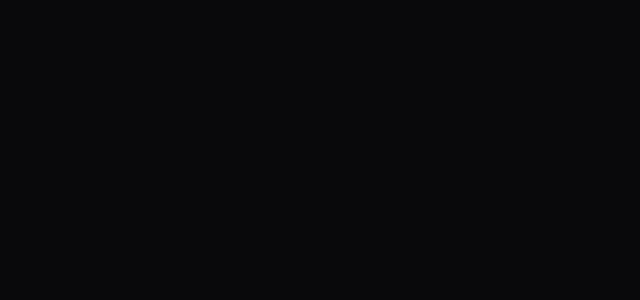
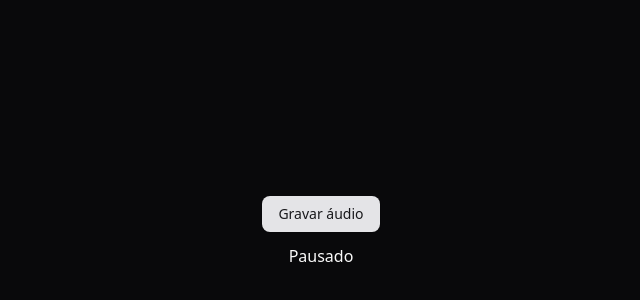
Before and after one commit to andersonkaiti/nlw-agents-web, a React (Vite) app: page /room/1/audio in a window 1280 px wide. Before the commit this address had no page. Shown: the part 168-468 px from the top of the page, without its empty margins (319-959 px from the left). Built offline with nearby package versions, Linux system fonts and the light colour scheme.

Commit message:
:sparkles: feat: add RecordRoomAudio component for audio recording functionality in rooms

```diff
--- a/package.json
+++ b/package.json
@@ -28,6 +28,7 @@
   },
   "devDependencies": {
     "@biomejs/biome": "2.0.6",
+    "@types/dom-speech-recognition": "^0.0.6",
     "@types/node": "^24.0.10",
     "@types/react": "^19.1.8",
     "@types/react-dom": "^19.1.6",
--- a/src/app.tsx
+++ b/src/app.tsx
@@ -1,6 +1,7 @@
 import { QueryClient, QueryClientProvider } from '@tanstack/react-query'
 import { BrowserRouter, Route, Routes } from 'react-router-dom'
 import { CreateRoom } from './pages/create-room'
+import { RecordRoomAudio } from './pages/record-room-audio'
 import { Room } from './pages/room'
 
 const queryClient = new QueryClient()
@@ -12,6 +13,7 @@ export function App() {
         <Routes>
           <Route element={<CreateRoom />} index />
           <Route element={<Room />} path="/room/:roomId" />
+          <Route element={<RecordRoomAudio />} path="/room/:roomId/audio" />
         </Routes>
       </BrowserRouter>
     </QueryClientProvider>
--- /dev/null
+++ b/src/pages/record-room-audio.tsx
@@ -0,0 +1,91 @@
+import { Button } from '@/components/ui/button'
+import { useRef, useState } from 'react'
+import { Navigate, useParams } from 'react-router-dom'
+
+type RoomParams = {
+  roomId: string
+}
+
+const isRecordingSupported =
+  !!navigator.mediaDevices &&
+  typeof navigator.mediaDevices.getUserMedia === 'function' &&
+  typeof window.MediaRecorder === 'function'
+
+export function RecordRoomAudio() {
+  const params = useParams<RoomParams>()
+
+  const [isRecording, setIsRecording] = useState(false)
+  const recorder = useRef<MediaRecorder | null>(null)
+
+  function stopRecording() {
+    setIsRecording(false)
+
+    if (recorder.current && recorder.current.state !== 'inactive') {
+      recorder.current.stop()
+    }
+  }
+
+  async function uploadAudio(blob: Blob) {
+    const formData = new FormData()
+
+    formData.append('file', blob, 'audio.webm')
+
+    await fetch(`http://localhost:3333/rooms/${params.roomId}/audio`, {
+      method: 'POST',
+      body: formData,
+    })
+  }
+
+  async function startRecording() {
+    if (!isRecordingSupported) {
+      alert('O seu navegador não suporta gravação de áudio.')
+      return
+    }
+
+    setIsRecording(true)
+
+    const audio = await navigator.mediaDevices.getUserMedia({
+      audio: {
+        echoCancellation: true,
+        noiseSuppression: true,
+        sampleRate: 44_100,
+      },
+    })
+
+    recorder.current = new MediaRecorder(audio, {
+      mimeType: 'audio/webm',
+      audioBitsPerSecond: 64_000,
+    })
+
+    recorder.current.ondataavailable = (event) => {
+      if (event.data.size > 0) {
+        uploadAudio(event.data)
+      }
+    }
+
+    recorder.current.onstart = () => {
+      // console.log('Gravação iniciada!')
+    }
+
+    recorder.current.onstop = () => {
+      // console.log('Gravação encerrada/pausada!')
+    }
+
+    recorder.current.start()
+  }
+
+  if (!params.roomId) {
+    return <Navigate replace to="/" />
+  }
+
+  return (
+    <div className="flex h-screen flex-col items-center justify-center gap-3">
+      {isRecording ? (
+        <Button onClick={stopRecording}>Pausar gravação</Button>
+      ) : (
+        <Button onClick={startRecording}>Gravar áudio</Button>
+      )}
+      {isRecording ? <p>Gravando...</p> : <p>Pausado</p>}
+    </div>
+  )
+}
```
Also changed, not shown: 1 other file (tests, documents, lock files or other folders).
